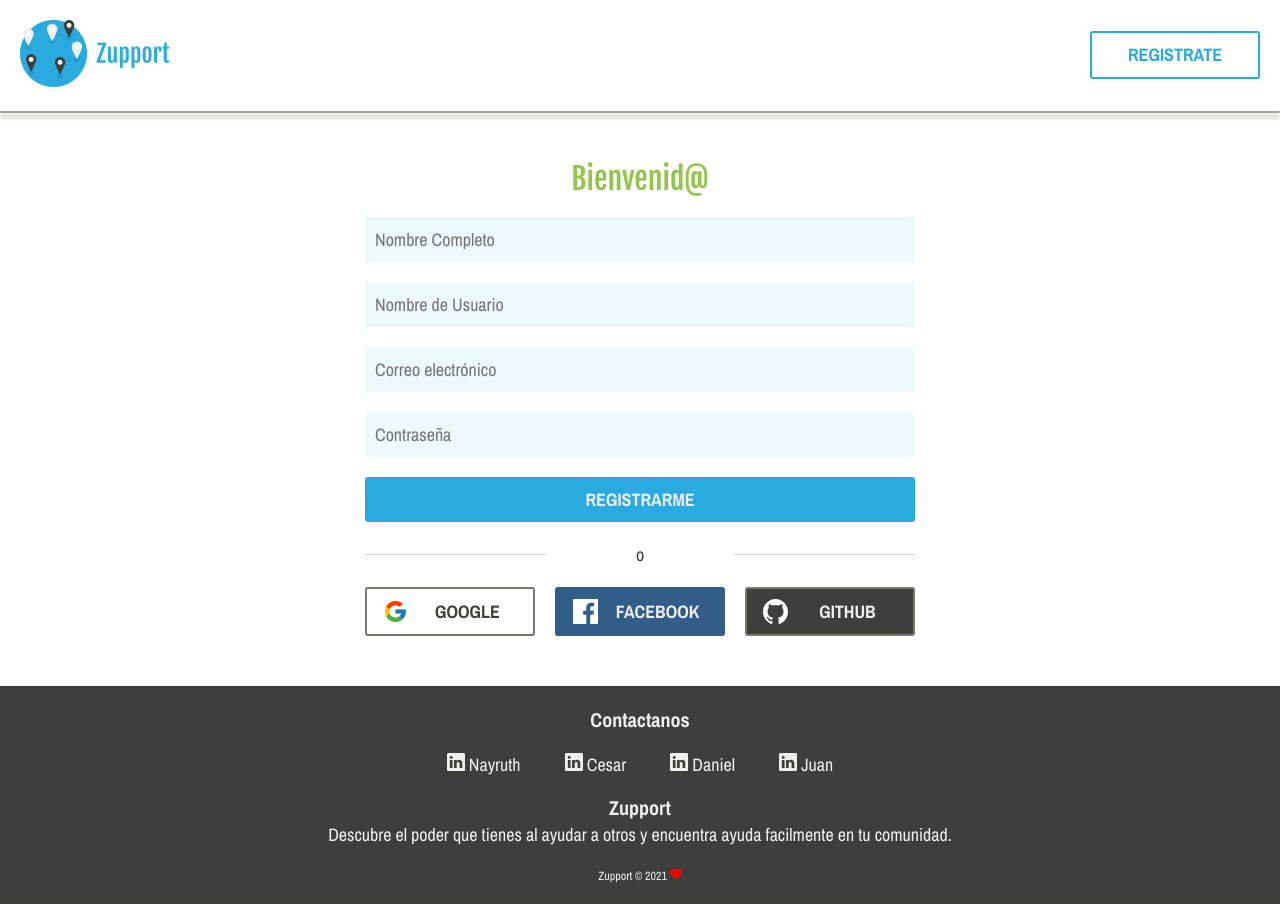
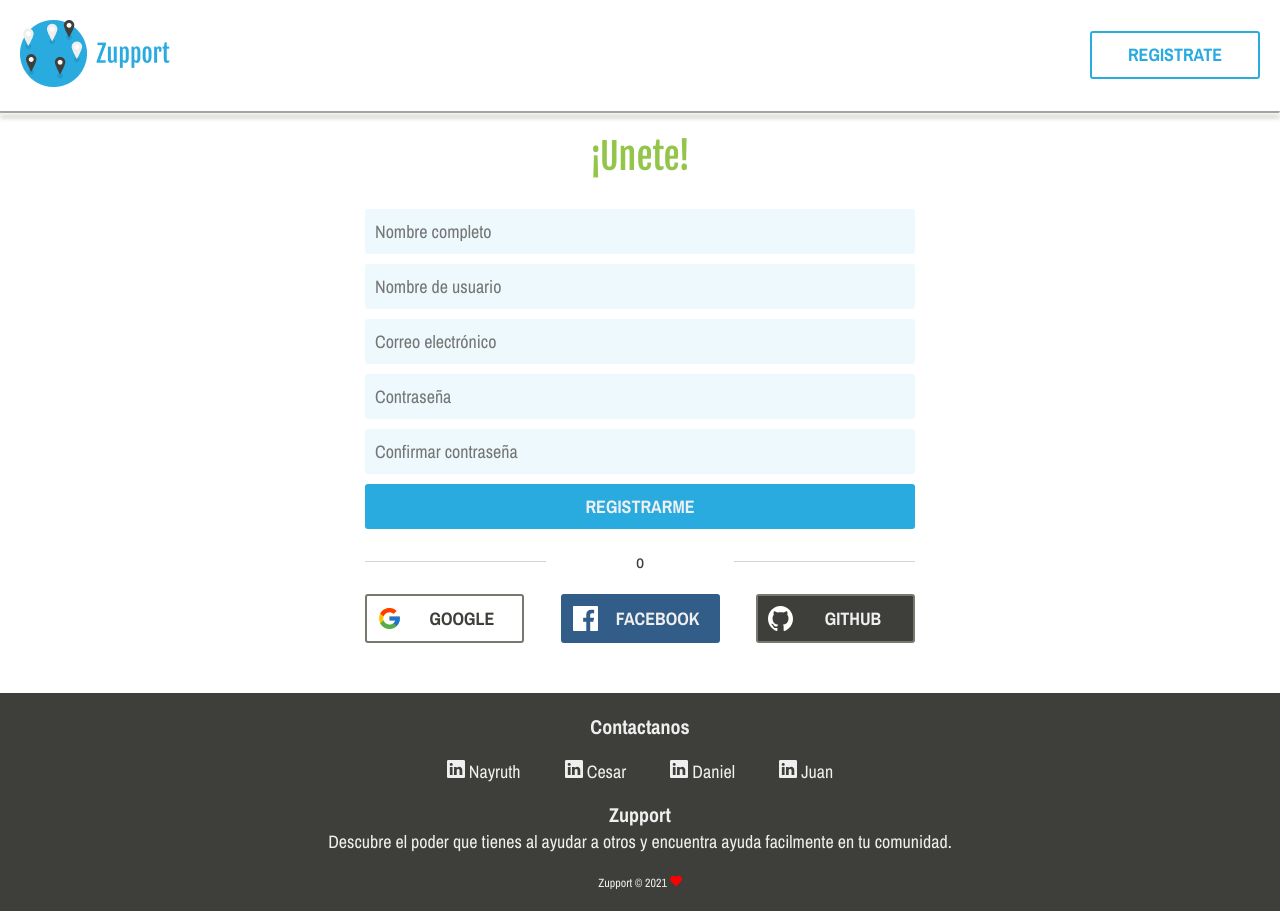
Before and after one commit to domakedev/zupport, a React (Create React App) app: page / in a window 1280 px wide. Built offline with nearby package versions, Linux system fonts and the light colour scheme.

Commit message:
Modificaciones de estilo en formulario de registro

```diff
--- a/src/components/Layout/Inputs/BtnRss.jsx
+++ b/src/components/Layout/Inputs/BtnRss.jsx
@@ -9,8 +9,8 @@ const ContainerRRSS = styled.section`
   gap: 2rem;
   margin: 2rem 0 2rem 0;
   @media screen and (min-width: 768px) {
-    display:grid;
-    grid-template-columns: repeat(3,1fr);
+    flex-direction: row;
+    justify-content: space-between;
   }
 `;
 
--- a/src/components/Layout/Inputs/InputBtn.jsx
+++ b/src/components/Layout/Inputs/InputBtn.jsx
@@ -10,7 +10,7 @@ const InputBtnStyle = styled.input`
   color: var(--light-color);
   font-weight: bold;
   &:hover{
-    background: var(--alert-color);
+    background: var(--sucess-color);
   }
 `;
 export const InputBtn = ({valueBtn}) =>(
--- a/src/components/Layout/Inputs/InputText.jsx
+++ b/src/components/Layout/Inputs/InputText.jsx
@@ -7,6 +7,7 @@ const InputStyle = styled.input`
   font-family: var(--secondary-font);
   font-size: var(--secondarey-font-size);
   background: rgba(41, 171, 224, 0.08);
+  width: 100%;
 `;
 export const Input = ({typeInput, textPlaceholder}) =>(
   <InputStyle type = {typeInput} placeholder ={textPlaceholder}/>
--- a/src/components/Register/RegisterSlice/InputsRegister.jsx
+++ b/src/components/Register/RegisterSlice/InputsRegister.jsx
@@ -3,19 +3,20 @@ import { Input } from "../../Layout/Inputs/InputText";
 import { InputBtn } from "../../Layout/Inputs/InputBtn"
 
 const ContainerInputsRegister = styled.section`
-  display: grid;
-  grid-template-columns: 1fr;
-  gap: 2rem;
-  margin: 2rem 0 2rem 0;
+  display: flex;
+  flex-direction: column;
+  gap: 1rem;
+  margin: 3rem 0 2rem 0;
   justify-content: center;
 `;
 
 export const InputsRegister = () =>(
   <ContainerInputsRegister>
-    <Input typeInput="text" textPlaceholder ="Nombre Completo"/>
-    <Input typeInput="text" textPlaceholder ="Nombre de Usuario" />
+    <Input typeInput="text" textPlaceholder ="Nombre completo"/>
+    <Input typeInput="text" textPlaceholder ="Nombre de usuario" />
     <Input typeInput="email" textPlaceholder ="Correo electrónico"/>
     <Input typeInput="password" textPlaceholder ="Contraseña"/>
+    <Input typeInput="password" textPlaceholder ="Confirmar contraseña"/>
     <InputBtn valueBtn = "REGISTRARME"/>
   </ContainerInputsRegister>
 );
--- a/src/components/Register/RegisterSlice/WelcomeRegister.jsx
+++ b/src/components/Register/RegisterSlice/WelcomeRegister.jsx
@@ -5,12 +5,12 @@ const WelcomeContainer = styled.section`
 const TitleLogin = styled.h2`
   color: var(--sucess-color);
   font-family: var(--principal-font);
-  font-size: 3rem;
+  font-size: 3.6rem;
   font-weight: normal;
-  margin-top: 2.6rem;
+
 `;
 export const WelcomeRegister = ()=>(
   <WelcomeContainer>
-    <TitleLogin>Bienvenid@</TitleLogin>
+    <TitleLogin>¡Unete!</TitleLogin>
   </WelcomeContainer>
 );
```
